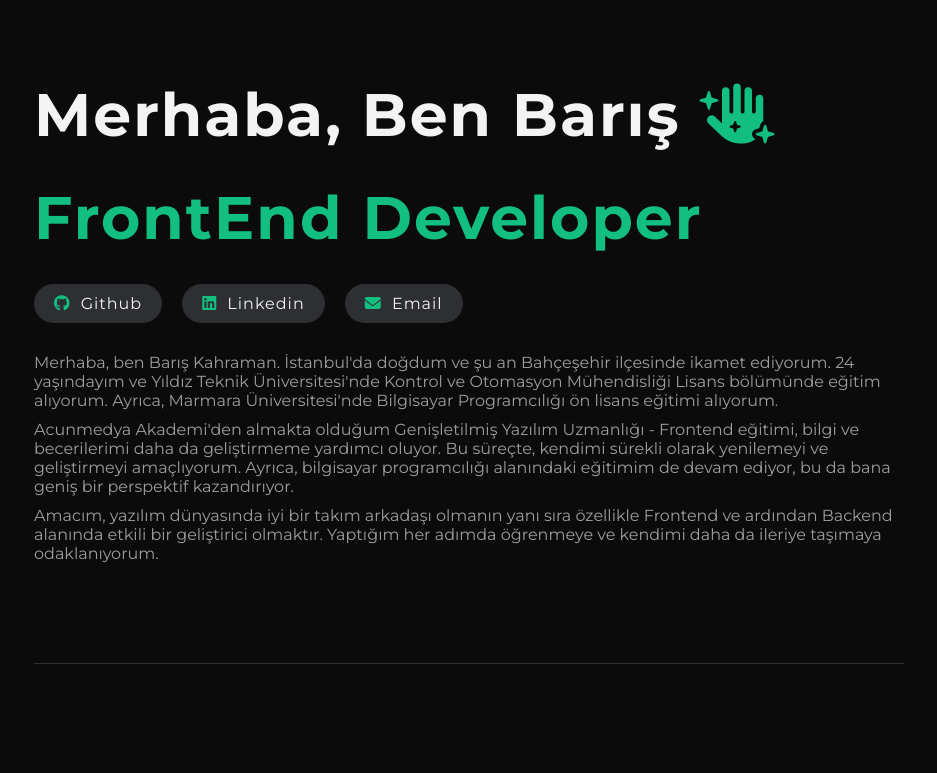
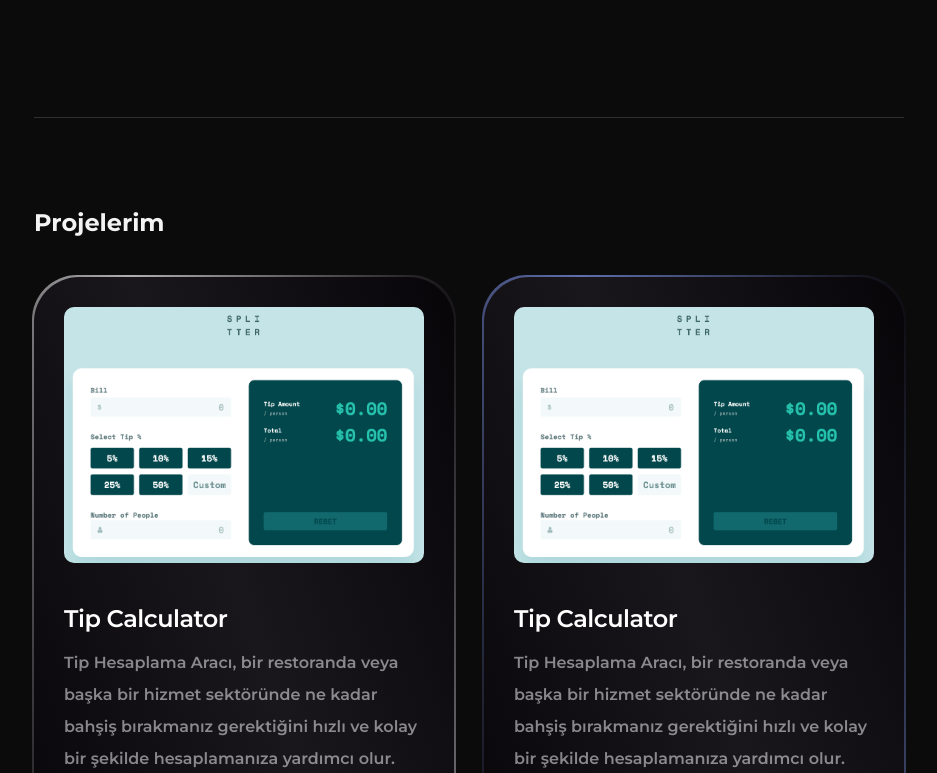
Before and after one commit to bariskahraman34/portfolio, a plain HTML site: page index.html in a window 1280 px wide. Shown: the part 1308-2081 px from the top of the page, without its empty margins (171-1108 px from the left). Before the commit the page ends 1972 px from the top, so only its background shows below. Drawn offline with Linux system fonts and the light colour scheme.

Commit message:
Projelerin yer alacağı cardların tasarımı yapıldı.

```diff
--- a/assets/css/style.css
+++ b/assets/css/style.css
@@ -89,7 +89,10 @@ header .links-list .link{
 header .description{
     p{
         margin-bottom: 10px;
-        color: rgba(255, 255, 255, 0.6);
+        font-weight: 600;
+        line-height: 32px;
+        color: hsla(0, 0%, 100%, 0.5);
+        font-size: 16px;
     }
 }
 
@@ -189,3 +192,68 @@ aside .navigation {
     border: var(--arrow-size) solid transparent;
     border-right-color: var(--tooltip-color);
 }
+
+/* Projects */
+
+#projects .card-container{
+    display: grid;
+    grid-template-columns: repeat(2,1fr);
+    gap: 30px;
+
+}
+
+#projects .card-container .card{
+    position: relative;
+    padding: 30px;
+    border-radius: 45px;
+    background: linear-gradient(71deg, #080509, #1a171c, #080509);
+    background-clip: padding-box;
+    h3{
+        font-weight: 600;
+        color: white;
+        letter-spacing: -0.02em;
+        line-height: 40px;
+        font-style: normal;
+        font-size: 24px;
+        padding-bottom: 8px;
+    }
+    img{
+        max-width: 100%;
+        margin-bottom: 32px;
+        border-radius: 10px;
+        transition: transform 2s ease-in-out;
+    }
+    p{
+        font-weight: 600;
+        line-height: 32px;
+        color: hsla(0, 0%, 100%, 0.5);
+        font-size: 16px;
+    }
+}
+
+#projects .card-container .card::after{
+    position: absolute;
+    top: -2px;
+    bottom: -2px;
+    left: -2px;
+    right: -2px;
+    content: "";
+    z-index: -1;
+    border-radius: 45px;
+}
+
+#projects .card-container .card:nth-child(3n)::after{
+    background: linear-gradient(71deg, #0d1212, #3da077, #0d1212);
+}
+
+#projects .card-container .card:nth-child(3n + 1)::after{
+    background: linear-gradient(71deg, #121013, #b0afb0, #121013);
+}
+
+#projects .card-container .card:nth-child(3n + 2)::after{
+    background: linear-gradient(71deg, #0c0a0e, #5f6fad, #0c0a0e);
+}
+
+#projects .card-container .card:hover img{
+    transform: scale(1.1) ;
+}
--- a/index.html
+++ b/index.html
@@ -91,41 +91,51 @@
                 </div>
             </section>
             <section id="projects">
-                <header>
-                    <h1>Merhaba, Ben Barış <span><i class="fa-solid fa-hand-sparkles"></i></span></h1>
-                    <h1 class="color-green">FrontEnd Developer</h1>
-                    <ul class="links-list">
-                        <li class="link">
-                            <a href="https://github.com/bariskahraman34">
-                                <span><i class="fa-brands fa-github"></i></span>
-                                Github
-                            </a>
-                        </li>
-                        <li class="link">
-                            <a href="https://www.linkedin.com/in/bariskahraman34/">
-                                <span><i class="fa-brands fa-linkedin"></i></span>
-                                Linkedin
-                            </a>
-                        </li>
-                        <li class="link">
-                            <a href="mailto:boriskahra34@gmail.com">
-                                <span><i class="fa-solid fa-envelope"></i></span>
-                                Email
-                            </a>
-                        </li>
-                    </ul>
-                    <div class="description">
-                        <p>
-                            Merhaba, ben Barış Kahraman. İstanbul'da doğdum ve şu an Bahçeşehir ilçesinde ikamet ediyorum. 24 yaşındayım ve Yıldız Teknik Üniversitesi'nde Kontrol ve Otomasyon Mühendisliği Lisans bölümünde eğitim alıyorum. Ayrıca, Marmara Üniversitesi'nde Bilgisayar Programcılığı ön lisans eğitimi alıyorum.
+                <h2>Projelerim</h2>
+                <div class="card-container">
+                    <a href="https://bariskahraman34.github.io/tip-calculator/" target="_blank" class="card" >
+                        <img src="assets/img/Ekran Resmi 2024-05-02 21.24.08.png" alt="">
+                        <h3 class="project-name">Tip Calculator</h3>
+                        <p class="description">
+                            Tip Hesaplama Aracı, bir restoranda veya başka bir hizmet sektöründe ne kadar bahşiş bırakmanız gerektiğini hızlı ve kolay bir şekilde hesaplamanıza yardımcı olur. Araç, fatura tutarı, bahşiş yüzdesi ve kişi sayısı gibi basit girdileri kullanarak size kişi başına bahşiş tutarını ve toplam ödemeyi verir.
                         </p>
-                        <p>
-                            Acunmedya Akademi'den almakta olduğum Genişletilmiş Yazılım Uzmanlığı - Frontend eğitimi, bilgi ve becerilerimi daha da geliştirmeme yardımcı oluyor. Bu süreçte, kendimi sürekli olarak yenilemeyi ve geliştirmeyi amaçlıyorum. Ayrıca, bilgisayar programcılığı alanındaki eğitimim de devam ediyor, bu da bana geniş bir perspektif kazandırıyor.
+                    </a>
+                    <a href="https://bariskahraman34.github.io/tip-calculator/" target="_blank" class="card">
+                        <img src="assets/img/Ekran Resmi 2024-05-02 21.24.08.png" alt="">
+                        <h3 class="project-name">Tip Calculator</h3>
+                        <p class="description">
+                            Tip Hesaplama Aracı, bir restoranda veya başka bir hizmet sektöründe ne kadar bahşiş bırakmanız gerektiğini hızlı ve kolay bir şekilde hesaplamanıza yardımcı olur. Araç, fatura tutarı, bahşiş yüzdesi ve kişi sayısı gibi basit girdileri kullanarak size kişi başına bahşiş tutarını ve toplam ödemeyi verir.
                         </p>
-                        <p>
-                            Amacım, yazılım dünyasında iyi bir takım arkadaşı olmanın yanı sıra özellikle Frontend ve ardından Backend alanında etkili bir geliştirici olmaktır. Yaptığım her adımda öğrenmeye ve kendimi daha da ileriye taşımaya odaklanıyorum.
+                    </a>
+                    <a href="https://bariskahraman34.github.io/tip-calculator/" target="_blank" class="card">
+                        <img src="assets/img/Ekran Resmi 2024-05-02 21.24.08.png" alt="">
+                        <h3 class="project-name">Tip Calculator</h3>
+                        <p class="description">
+                            Tip Hesaplama Aracı, bir restoranda veya başka bir hizmet sektöründe ne kadar bahşiş bırakmanız gerektiğini hızlı ve kolay bir şekilde hesaplamanıza yardımcı olur. Araç, fatura tutarı, bahşiş yüzdesi ve kişi sayısı gibi basit girdileri kullanarak size kişi başına bahşiş tutarını ve toplam ödemeyi verir.
                         </p>
-                    </div>
-                </header>
+                    </a>
+                    <a href="https://bariskahraman34.github.io/tip-calculator/" target="_blank" class="card">
+                        <img src="assets/img/Ekran Resmi 2024-05-02 21.24.08.png" alt="">
+                        <h3 class="project-name">Tip Calculator</h3>
+                        <p class="description">
+                            Tip Hesaplama Aracı, bir restoranda veya başka bir hizmet sektöründe ne kadar bahşiş bırakmanız gerektiğini hızlı ve kolay bir şekilde hesaplamanıza yardımcı olur. Araç, fatura tutarı, bahşiş yüzdesi ve kişi sayısı gibi basit girdileri kullanarak size kişi başına bahşiş tutarını ve toplam ödemeyi verir.
+                        </p>
+                    </a>
+                    <a href="https://bariskahraman34.github.io/tip-calculator/" target="_blank" class="card">
+                        <img src="assets/img/Ekran Resmi 2024-05-02 21.24.08.png" alt="">
+                        <h3 class="project-name">Tip Calculator</h3>
+                        <p class="description">
+                            Tip Hesaplama Aracı, bir restoranda veya başka bir hizmet sektöründe ne kadar bahşiş bırakmanız gerektiğini hızlı ve kolay bir şekilde hesaplamanıza yardımcı olur. Araç, fatura tutarı, bahşiş yüzdesi ve kişi sayısı gibi basit girdileri kullanarak size kişi başına bahşiş tutarını ve toplam ödemeyi verir.
+                        </p>
+                    </a>
+                    <a href="https://bariskahraman34.github.io/tip-calculator/" target="_blank" class="card">
+                        <img src="assets/img/Ekran Resmi 2024-05-02 21.24.08.png" alt="">
+                        <h3 class="project-name">Tip Calculator</h3>
+                        <p class="description">
+                            Tip Hesaplama Aracı, bir restoranda veya başka bir hizmet sektöründe ne kadar bahşiş bırakmanız gerektiğini hızlı ve kolay bir şekilde hesaplamanıza yardımcı olur. Araç, fatura tutarı, bahşiş yüzdesi ve kişi sayısı gibi basit girdileri kullanarak size kişi başına bahşiş tutarını ve toplam ödemeyi verir.
+                        </p>
+                    </a>
+                </div>
             </section>
         </div>
     </main>
```
Also changed, not shown: assets/img/Ekran Resmi 2024-05-02 21.24.08.png (added).
